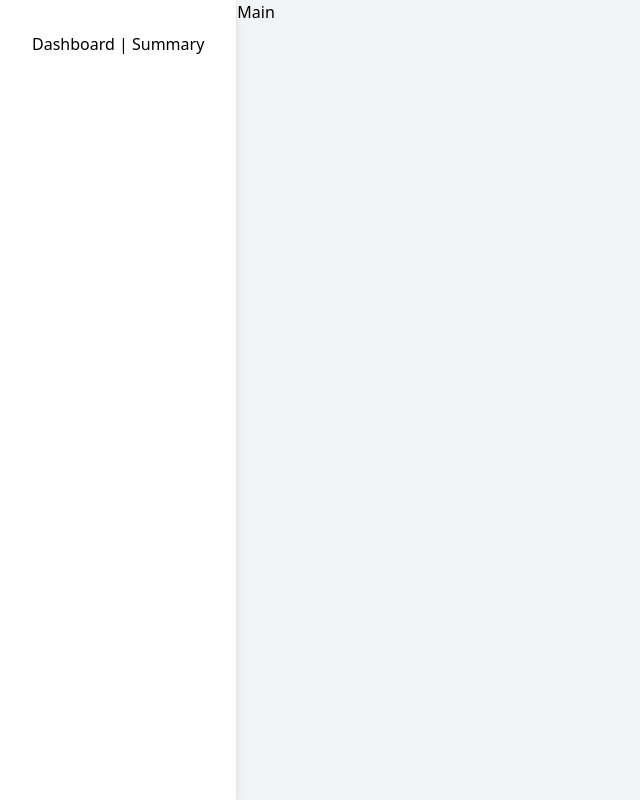
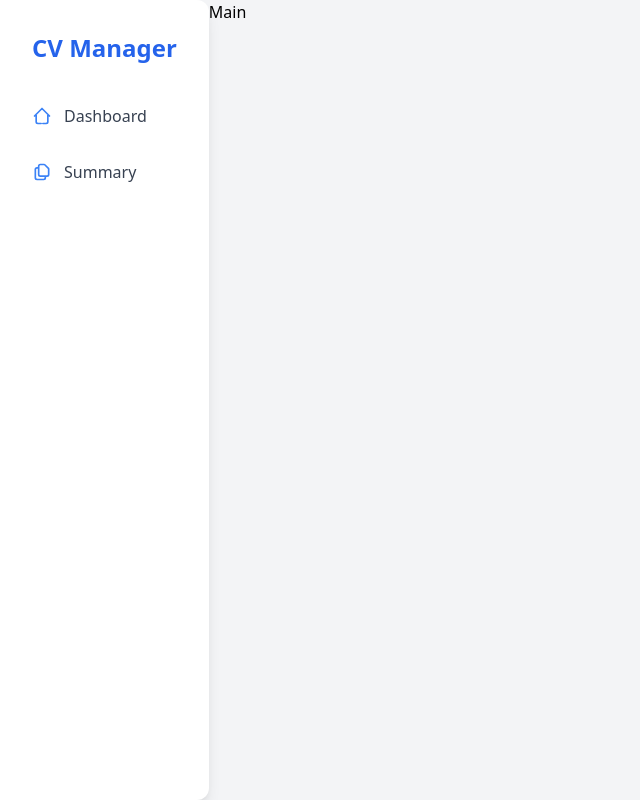
Before and after one commit to Hinzeq/cv-manager-frontend, a Vue app: page / in a window 1280 px wide. Shown: the whole page, without its empty margins (0-640 px from the left). Built offline with nearby package versions, Linux system fonts and the light colour scheme.

Commit message:
created nav

```diff
--- a/src/components/NavigationComponent.vue
+++ b/src/components/NavigationComponent.vue
@@ -1,10 +1,27 @@
 <template>
-    <div>
-        <div>
-            <router-link to="/">Dashboard</router-link> |
-            <router-link to="/summary">Summary</router-link>
-        </div>
+    <div class="flex flex-row items-center justify-between md:flex-col md:items-start md:justify-start">
+        <h2 class="text-2xl font-bold text-blue-600 mb-0 md:mb-8">CV Manager</h2>
     </div>
+    <nav class="w-auto md:w-full">
+        <ul class="flex flex-row md:flex-col space-x-4 md:space-x-0 space-y-0 md:space-y-4">
+            <li>
+                <router-link to="/" class="flex items-center text-gray-700 hover:text-blue-600 font-medium transition-colors duration-200 py-2">
+                    <svg class="w-5 h-5 mr-0 md:mr-3 text-blue-500" fill="none" stroke="currentColor" viewBox="0 0 24 24" xmlns="http://www.w3.org/2000/svg">
+                        <path stroke-linecap="round" stroke-linejoin="round" stroke-width="2" d="M3 12l9-9 9 9M5 10v9a2 2 0 002 2h4M19 10v9a2 2 0 01-2 2h-4"></path>
+                    </svg>
+                    <span class="hidden md:inline">Dashboard</span>
+                </router-link>
+            </li>
+            <li>
+                <router-link to="/summary" class="flex items-center text-gray-700 hover:text-blue-600 font-medium transition-colors duration-200 py-2">
+                    <svg class="w-5 h-5 mr-0 md:mr-3 text-blue-500" fill="none" stroke="currentColor" viewBox="0 0 24 24" xmlns="http://www.w3.org/2000/svg">
+                        <path stroke-linecap="round" stroke-linejoin="round" stroke-width="2" d="M8 7v8a2 2 0 002 2h6M8 7V5a2 2 0 012-2h4.586a1 1 0 01.707.293l4.414 4.414a1 1 0 01.293.707V15a2 2 0 01-2 2h-2M8 7H6a2 2 0 00-2 2v10a2 2 0 002 2h8a2 2 0 002-2v-2"></path>
+                    </svg>
+                    <span class="hidden md:inline">Summary</span>
+                </router-link>
+            </li>
+        </ul>
+    </nav>
 </template>
 
 <script>
--- a/src/views/LayoutView.vue
+++ b/src/views/LayoutView.vue
@@ -1,6 +1,6 @@
 <template>
-    <div class="bg-gray-100 flex min-h-screen">
-        <aside class="w=1/5 bg-white shadow-lg p-8 border-r border-gray-200 flex flex-col justify-between">
+    <div class="bg-gray-100 flex min-h-screen md:flex-row flex-col">
+        <aside class="w=1/5 bg-white shadow-lg p-8 rounded-r-xl border-gray-200">
             <NavigationComponent />
         </aside>
         <aside class="w=4/5">
```
Also changed, not shown: layout.txt.
